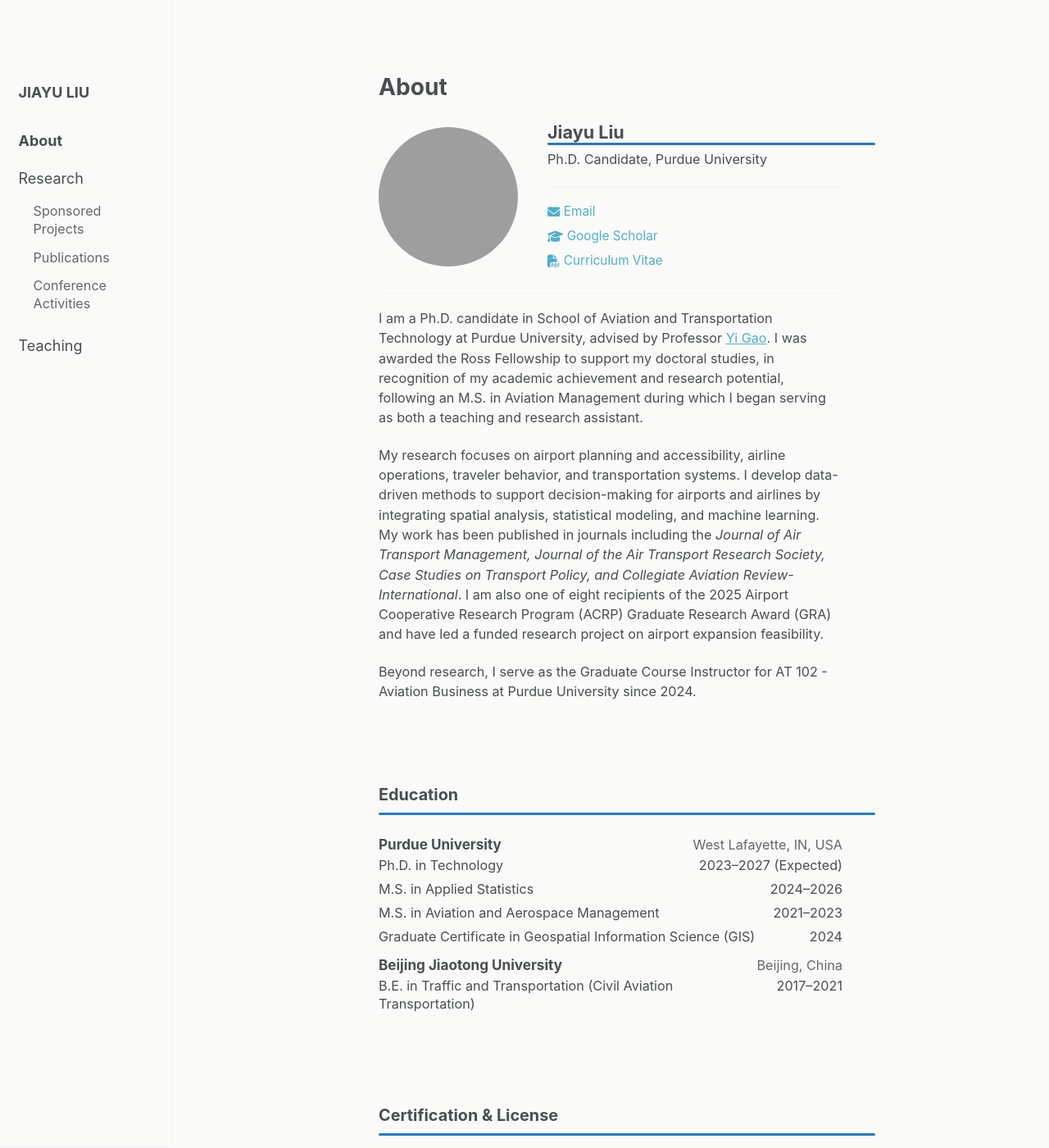
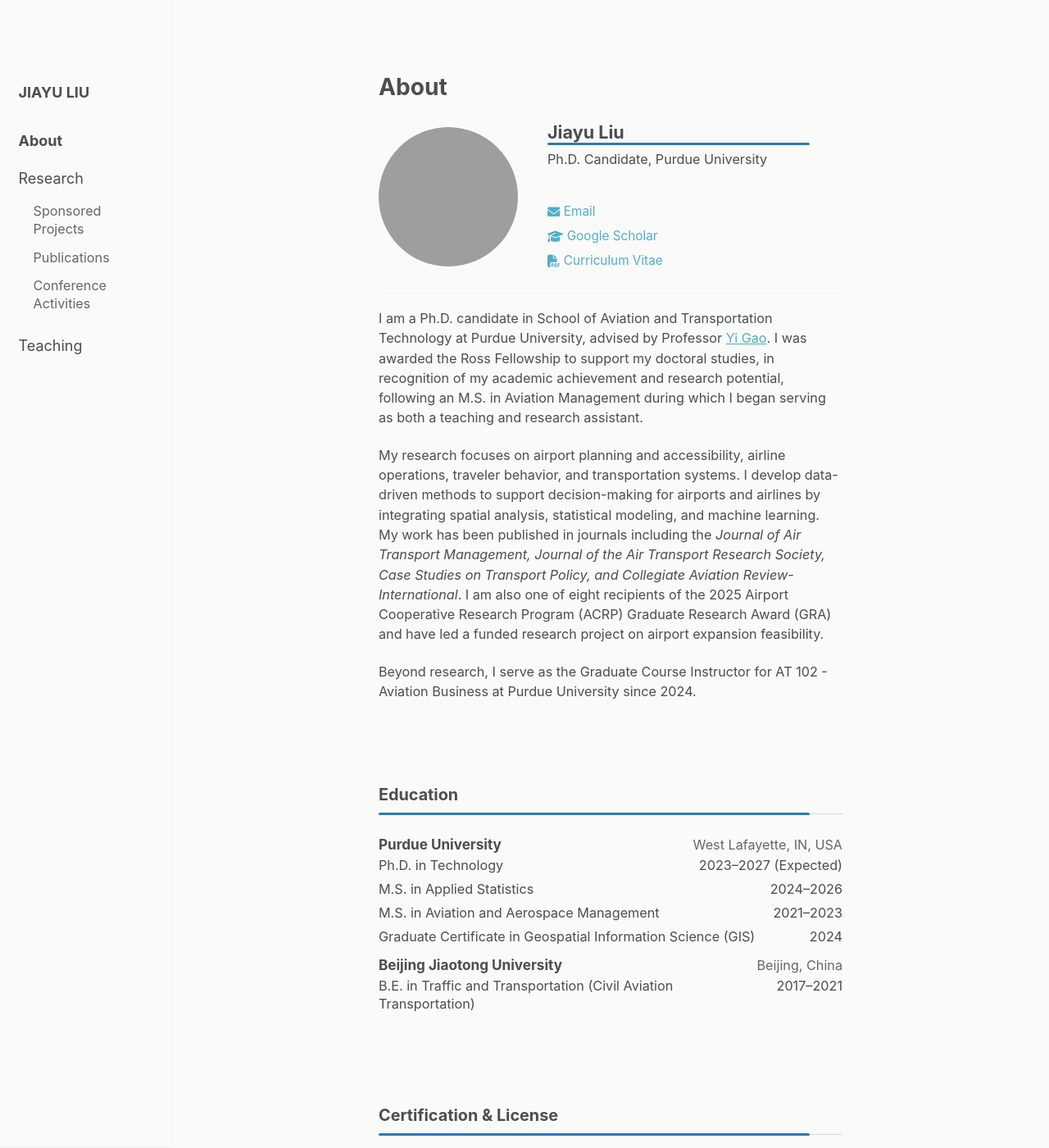
Before and after one commit to liu3309/liu3309.github.io, a Jekyll site: the page built from index.md, in a window 1280 px wide and 1400 px high. Shown: the whole window at 82% size. Built offline with Jekyll 4.4.1, drawn with Linux system fonts in a browser that asks for light colours; a script that is not in the unit is left out.

Commit message:
Fix width calculation in main.scss

```diff
--- a/assets/css/main.scss
+++ b/assets/css/main.scss
@@ -273,7 +273,7 @@
   position: absolute;
   left: 0;
   bottom: -2px;
-  width: calc(100% + 40px);
+  width: calc(100% - 40px);
   height: 3px;
   background: #2a7ab9;
   border-radius: 2px;
```
